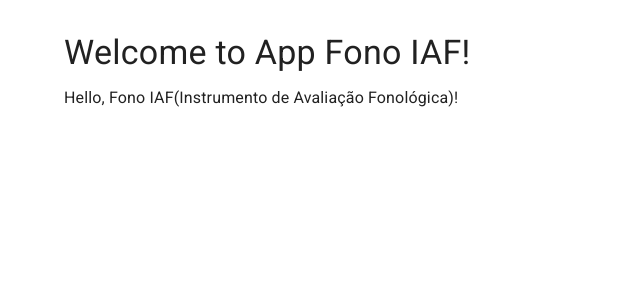
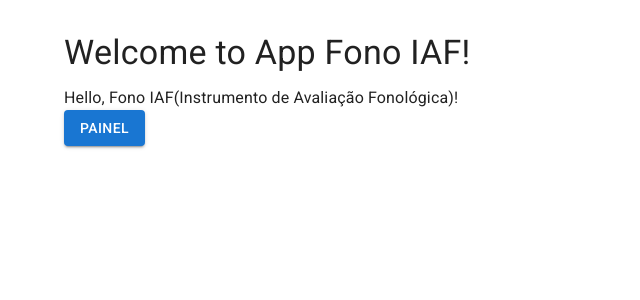
Before and after one commit to fonoiaf/fonoiaf-front, a Next.js app: page / in a window 1280 px wide. Shown: the top 300 px of the page, without its empty margins (0-640 px from the left). Built offline with nearby package versions, Linux system fonts and the light colour scheme.

Commit message:
Add shortcut to Painel page

```diff
--- a/app/page.tsx
+++ b/app/page.tsx
@@ -1,4 +1,4 @@
-import { Box, Container, Typography } from '@mui/material'
+import { Box, Button, Container, Typography } from '@mui/material'
 import type { Metadata } from 'next'
 import Link from 'next/link'
 
@@ -23,6 +23,9 @@
                 </Typography>
 
                 <Typography variant="body1">{description}</Typography>
+                <Button variant="contained" href="/painel">
+                    Painel
+                </Button>
             </Box>
         </Container>
     )
```
